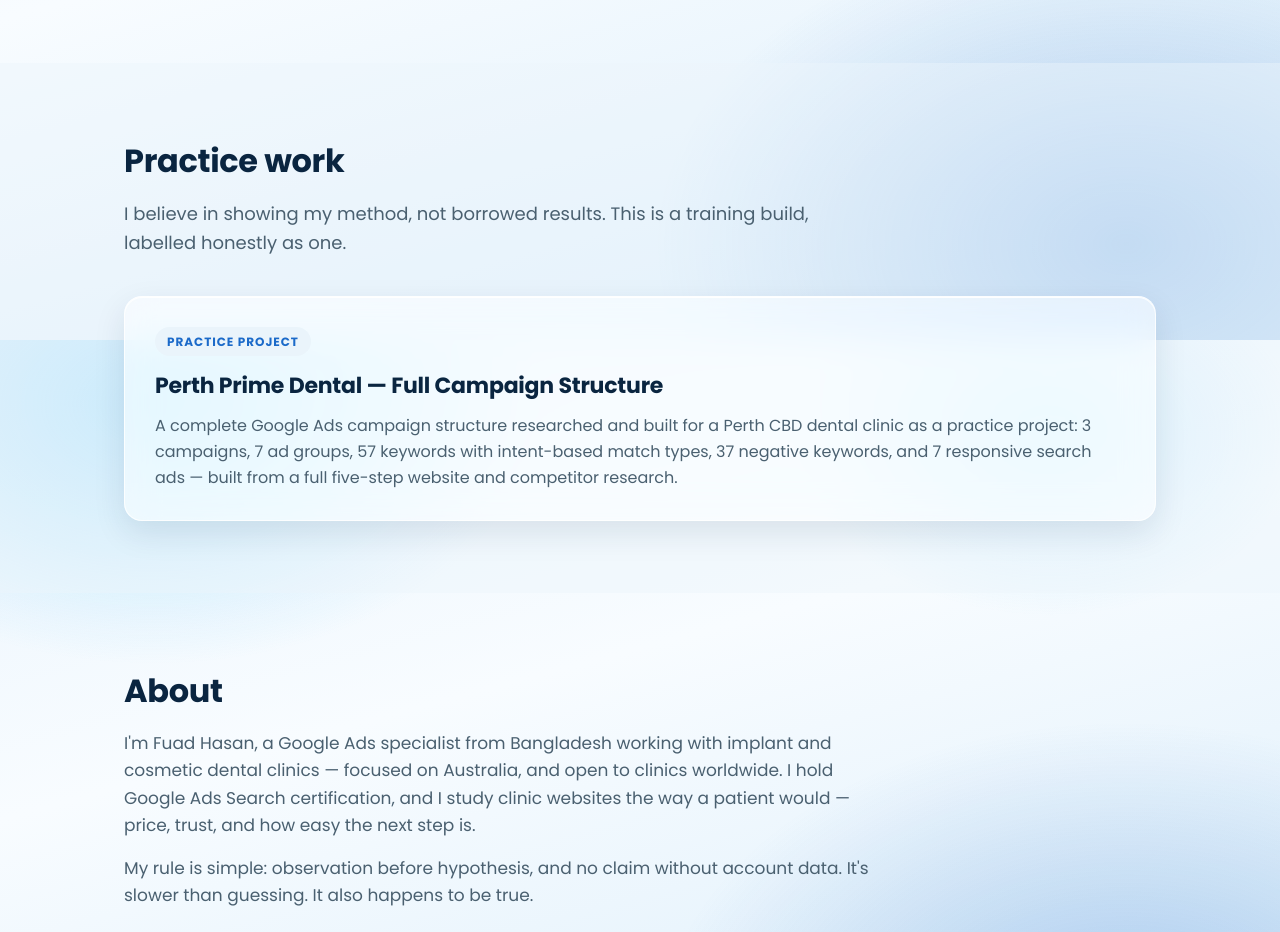
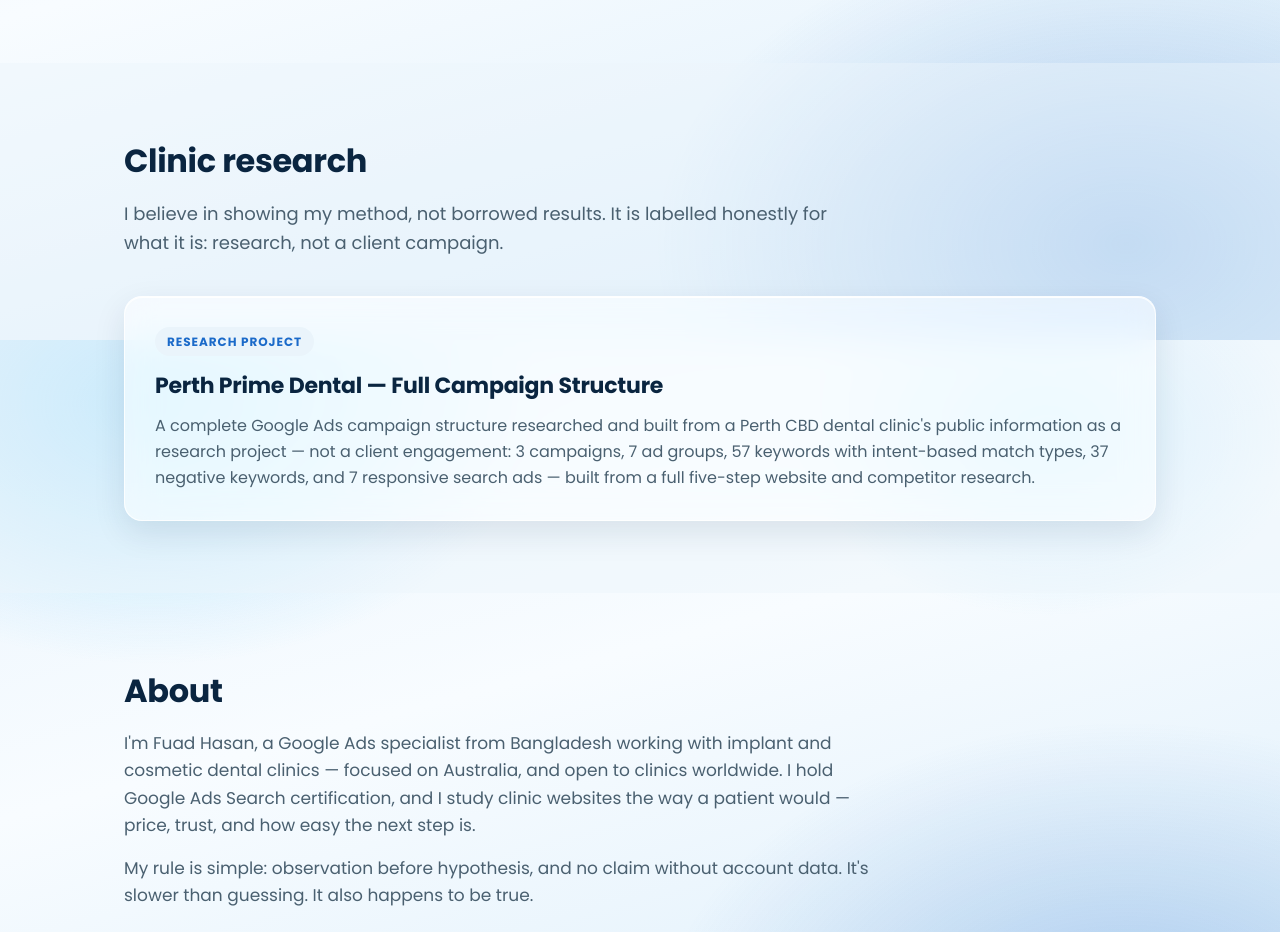
Before and after one commit to growwithfuad/portfolio-site, a plain HTML site: page index.html in a window 1280 px wide. Shown: the part 3660-4592 px from the top of the page. Drawn offline with Linux system fonts and the light colour scheme.

Commit message:
Rename practice section to clinic research

```diff
--- a/index.html
+++ b/index.html
@@ -240,12 +240,12 @@
 
 <section id="work" class="section-light">
   <div class="wrap">
-    <h2>Practice work</h2>
-    <p class="lead">I believe in showing my method, not borrowed results. This is a training build, labelled honestly as one.</p>
+    <h2>Clinic research</h2>
+    <p class="lead">I believe in showing my method, not borrowed results. It is labelled honestly for what it is: research, not a client campaign.</p>
     <div class="practice">
-      <span class="badge">Practice Project</span>
+      <span class="badge">Research Project</span>
       <h3>Perth Prime Dental — Full Campaign Structure</h3>
-      <p>A complete Google Ads campaign structure researched and built for a Perth CBD dental clinic as a practice project: 3 campaigns, 7 ad groups, 57 keywords with intent-based match types, 37 negative keywords, and 7 responsive search ads — built from a full five-step website and competitor research.</p>
+      <p>A complete Google Ads campaign structure researched and built from a Perth CBD dental clinic's public information as a research project — not a client engagement: 3 campaigns, 7 ad groups, 57 keywords with intent-based match types, 37 negative keywords, and 7 responsive search ads — built from a full five-step website and competitor research.</p>
     </div>
   </div>
 </section>
```
